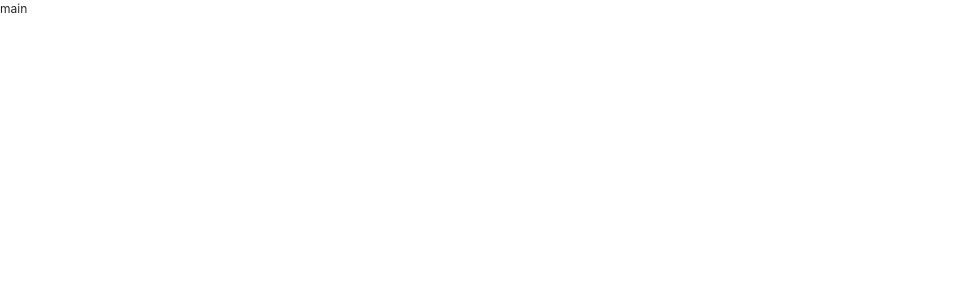
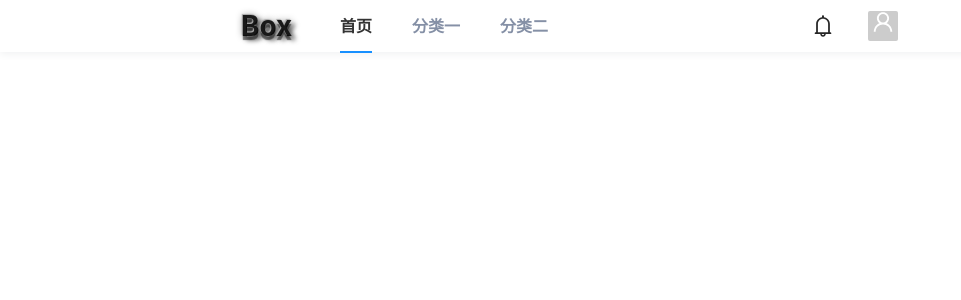
Before and after one commit to DreamWoke/box-community, a React app: page /main in a window 1280 px wide. Shown: the top 300 px of the page, without its empty margins (0-961 px from the left). Built offline with nearby package versions, Linux system fonts and the light colour scheme.

Commit message:
路由配置

```diff
--- a/package.json
+++ b/package.json
@@ -3,7 +3,7 @@
   "version": "0.1.0",
   "description": "my blog",
   "scripts": {
-    "lint": "eslint -c .eslintrc.js --ext .ts,.tsx,.js src",
+    "lint": "eslint -c .eslintrc.js --ext .ts,.tsx,.js src --fix",
     "start": "cross-env NODE_ENV=development mode=dev webpack-dev-server --config ./scripts/config/webpack.config.dev.ts",
     "start:prod": "cross-env mode=prod webpack --config ./scripts/config/webpack.config.dev.ts",
     "build": "cross-env NODE_ENV=production webpack --config ./scripts/config/webpack.config.prod.ts"
--- /dev/null
+++ b/src/components/Title/index.scss
@@ -0,0 +1,54 @@
+.title {
+  width: 100%;
+  height: 52px;
+  background: #ffffff;
+  box-shadow: 0 2px 8px #f0f1f2;
+  &-row {
+    height: 100%;
+    div {
+      height: 100%;
+    }
+    &-icon {
+      text-align: center;
+      line-height: 52px;
+      font-weight: bold;
+      font-size: 28px;
+      text-shadow: -1px -1px 1px #aaa, 0px 4px 1px rgba(0, 0, 0, 0.5), 4px 4px 5px rgba(0, 0, 0, 0.7),
+        0px 0px 7px rgba(0, 0, 0, 0.4);
+    }
+    &-nav {
+      .ant-menu {
+        line-height: 52px;
+        border: none;
+        .ant-menu-item-selected {
+          .ant-menu-title-content {
+            color: #333333;
+          }
+        }
+        .ant-menu-title-content {
+          font-size: 16px;
+          font-family: Georgia, "Times New Roman", Times, serif;
+          font-weight: 600;
+          color: #8590a6;
+        }
+      }
+    }
+    &-right {
+      height: 100%;
+      display: flex;
+      justify-content: center;
+      align-items: center;
+      div {
+        width: 60px;
+        height: 100%;
+        display: flex;
+        justify-content: center;
+        align-items: center;
+        svg {
+          font-size: 22px;
+          cursor: pointer;
+        }
+      }
+    }
+  }
+}
--- /dev/null
+++ b/src/components/Title/index.tsx
@@ -0,0 +1,51 @@
+import { Col, Row } from "antd";
+import React, { useState } from "react";
+import { Menu, Avatar } from "antd";
+import { useHistory } from "react-router-dom";
+import { BellOutlined, UserOutlined } from "@ant-design/icons";
+import "./index.scss";
+
+const Title: React.FC = () => {
+  const history = useHistory();
+  const [current, setCurrent] = useState<string>("mail");
+  const toMain = () => {
+    history.push("/main");
+  };
+  const handleClick = (e: { key: React.SetStateAction<string> }) => {
+    console.log("click ", e);
+    setCurrent(e.key);
+  };
+  return (
+    <Col span={24}>
+      <div className="title">
+        <Row className="title-row">
+          <Col span={2} offset={4} onClick={toMain}>
+            <div className="title-row-icon">Box</div>
+          </Col>
+          <Col span={8}>
+            <div className="title-row-nav">
+              <Menu onClick={handleClick} selectedKeys={[current]} mode="horizontal">
+                <Menu.Item key="mail">首页</Menu.Item>
+                <Menu.Item key="app2">分类一</Menu.Item>
+                <Menu.Item key="app3">分类二</Menu.Item>
+              </Menu>
+            </div>
+            <div className="title-row-search"></div>
+          </Col>
+          <Col span={4}>
+            <div className="title-row-right">
+              <div className="notifications">
+                <BellOutlined />
+              </div>
+              <div className="">
+                <Avatar shape="square" size={30} icon={<UserOutlined />} />
+              </div>
+            </div>
+          </Col>
+        </Row>
+      </div>
+    </Col>
+  );
+};
+
+export default Title;
--- a/src/page/main/index.tsx
+++ b/src/page/main/index.tsx
@@ -1,8 +1,13 @@
-import React from "react"
-import "./index.scss"
+import React from "react";
+import Title from "@/components/Title";
+import { Row } from "antd";
 
 const MainPage: React.FC = () => {
-  return <div>main</div>
-}
+  return (
+    <Row justify="center">
+      <Title />
+    </Row>
+  );
+};
 
-export default MainPage
+export default MainPage;
--- a/src/routers/index.tsx
+++ b/src/routers/index.tsx
@@ -1,7 +1,6 @@
-import MainPage from "@/page/main"
-import React, { Suspense } from "react"
-import { BrowserRouter as Router, Switch, Route, Redirect, RouteComponentProps } from "react-router-dom"
-const Main = React.lazy(() => import(/* webpackChunkName: "Main" */ "@/page/main"))
+import React, { Suspense } from "react";
+import { BrowserRouter as Router, Switch, Route, Redirect, RouteComponentProps } from "react-router-dom";
+const Main = React.lazy(() => import(/* webpackChunkName: "Main" */ "@/page/main"));
 
 const Routes: React.FC = () => {
   return (
@@ -10,12 +9,12 @@ const Routes: React.FC = () => {
         <Suspense fallback={<div />}>
           <Switch>
             <Route exact path="/" render={() => <Redirect to="/main" />} />
-            <Route exact path="/main" component={MainPage} />
+            <Route exact path="/main" component={Main} />
           </Switch>
         </Suspense>
       </Router>
     </>
-  )
-}
+  );
+};
 
-export default Routes
+export default Routes;
```
Also changed, not shown: scripts/config/webpack.config.base.ts (+9 -9 lines), src/index.tsx (+7 -7 lines), src/redux/index.ts (+4 -4 lines), src/redux/reducers/login.ts (+4 -4 lines), public/img/vat.jpg (added), 1 other file (tests, documents, lock files or other folders).
